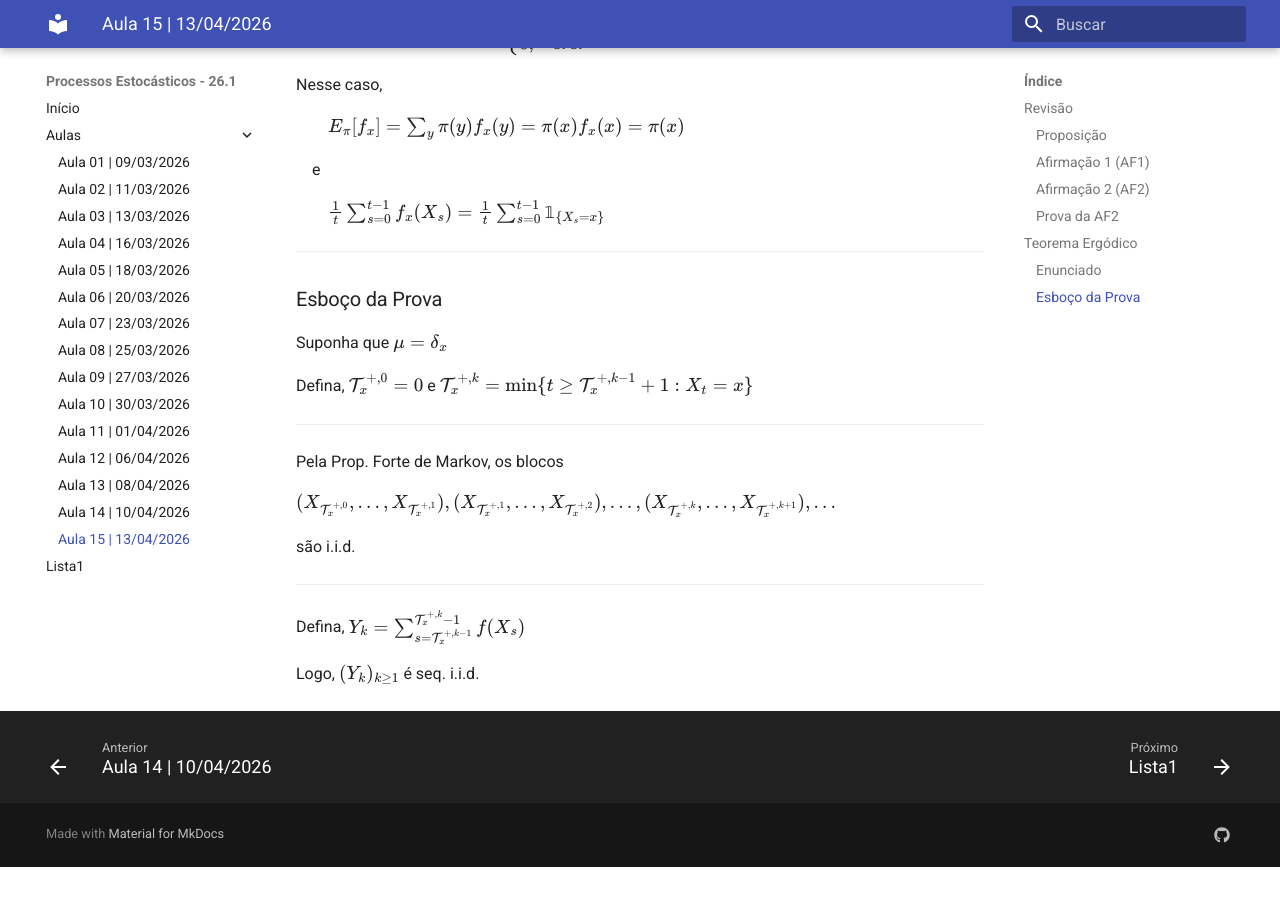
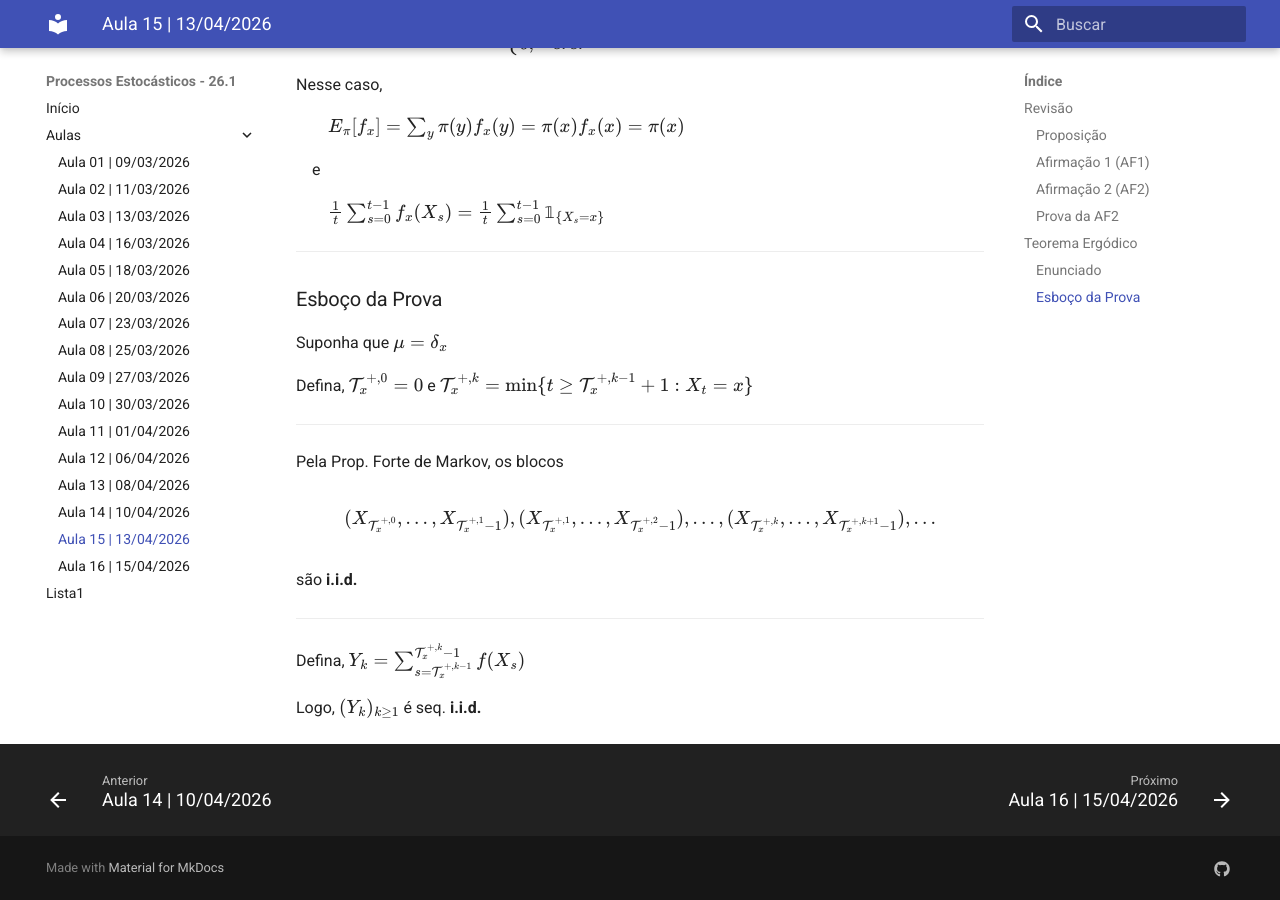
Before and after one commit to lcarlosazeredo/notas-estocasticos, an MkDocs documentation site: the page built from docs/aulas/Aula15.md, in a window 1280 px wide and 900 px high, scrolled down 2377 px. Built offline with MkDocs 1.6.1 and Material for MkDocs 9.7.7, drawn with Linux system fonts in a browser that asks for light colours; before the commit the page ends 3244 px from its top, so only the background shows below that.

Commit message:
Atualizado Aula15 e Adicionado Aula16

```diff
--- a/docs/aulas/Aula15.md
+++ b/docs/aulas/Aula15.md
@@ -90,11 +90,11 @@ $\mathcal{T}_x^{+,k} = \min \{t \ge \mathcal{T}_x^{+,k-1} + 1 : X_t = x\}$
 
 Pela Prop. Forte de Markov, os blocos
 
-$(X_{\mathcal{T}_x^{+,0}}, \dots, X_{\mathcal{T}_x^{+,1}}), (X_{\mathcal{T}_x^{+,1}}, \dots, X_{\mathcal{T}_x^{+,2}}), \dots, (X_{\mathcal{T}_x^{+,k}}, \dots, X_{\mathcal{T}_x^{+,k+1}}), \dots$
+$$(X_{\mathcal{T}_x^{+,0}}, \dots, X_{\mathcal{T}_x^{+,1}-1}), (X_{\mathcal{T}_x^{+,1}}, \dots, X_{\mathcal{T}_x^{+,2}-1}), \dots, (X_{\mathcal{T}_x^{+,k}}, \dots, X_{\mathcal{T}_x^{+,k+1}-1}), \dots$$
 
-são i.i.d.
+são **i.i.d.**
 
 ---
 Defina, $Y_k = \sum_{s=\mathcal{T}_x^{+,k-1}}^{\mathcal{T}_x^{+,k}-1} f(X_s)$
 
-Logo, $(Y_k)_{k \ge 1}$ é seq. i.i.d.
+Logo, $(Y_k)_{k \ge 1}$ é seq. **i.i.d.**
--- a/mkdocs.yml
+++ b/mkdocs.yml
@@ -52,4 +52,5 @@ nav:
       - Aula 13 | 08/04/2026: aulas/Aula13.md
       - Aula 14 | 10/04/2026: aulas/Aula14.md
       - Aula 15 | 13/04/2026: aulas/Aula15.md
+      - Aula 16 | 15/04/2026: aulas/Aula16.md
   - Lista1: listas/lista1.md
```
Also changed, not shown: docs/aulas/Aula16.md (added, +115 -0 lines), docs/index.md (+1 -0 lines).
